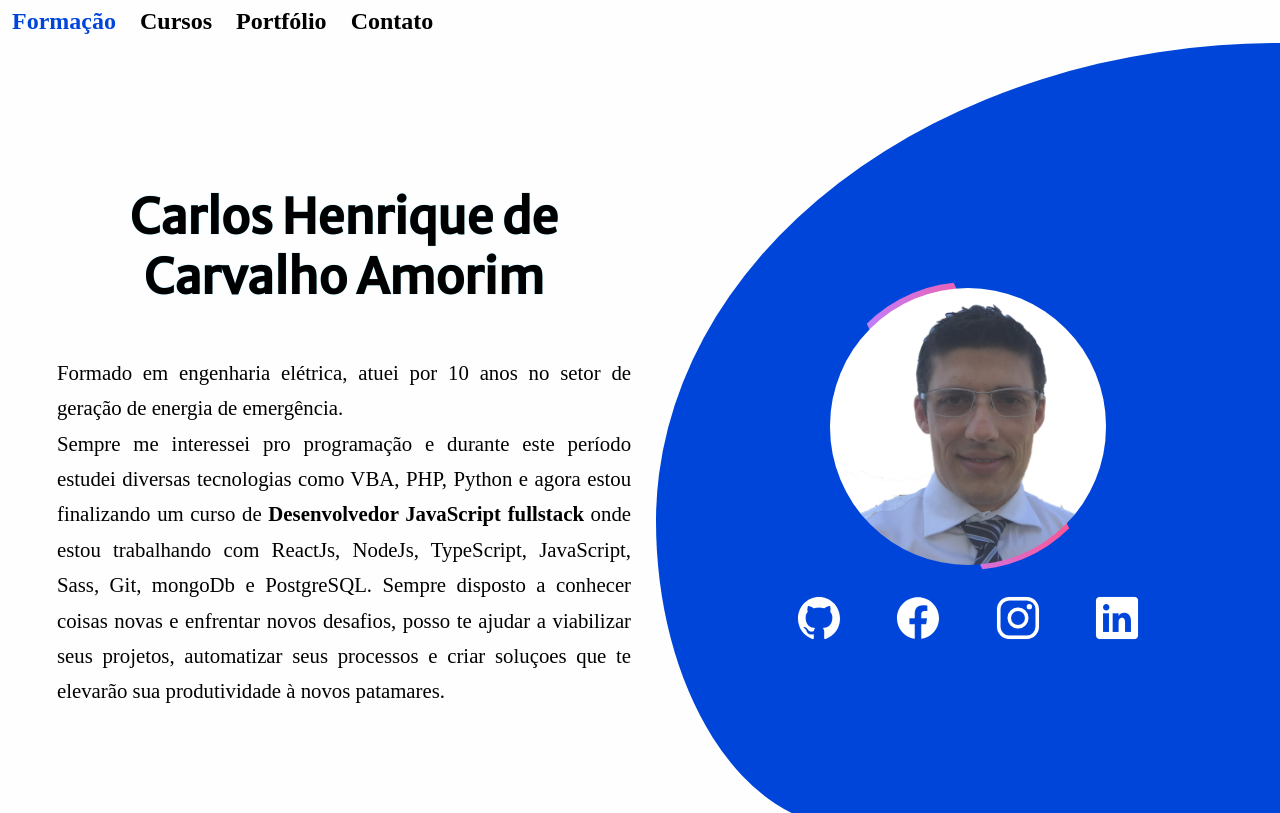
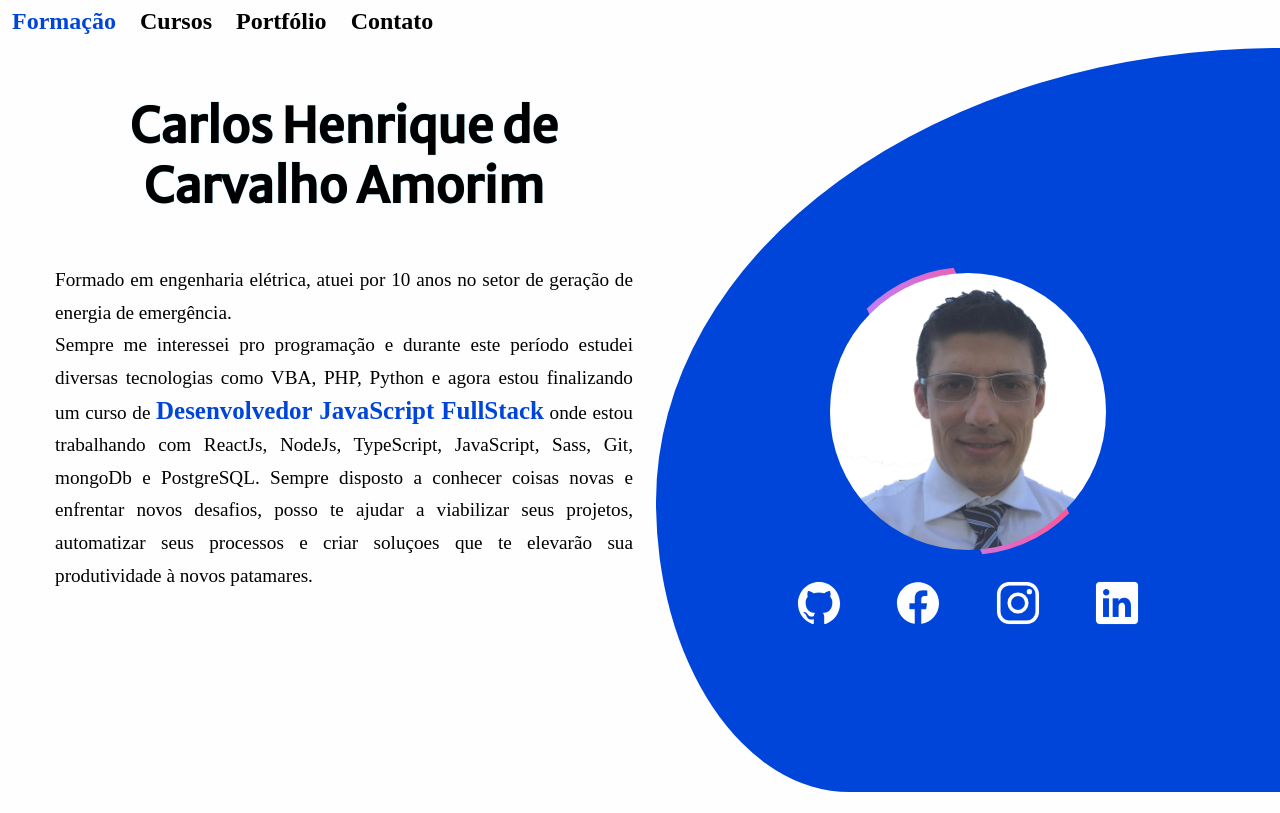
Before and after one commit to ica015/ica015.github.io, a website: page index.html in a window 1280 px wide. Shown: the top 813 px of the page. Drawn offline with nearby package versions, Linux system fonts and the light colour scheme.

Commit message:
Atualização de estilos do menu e carta e apresentação. inclusão de cores personalizadas no 'selection'

```diff
--- a/index.html
+++ b/index.html
@@ -28,8 +28,11 @@
         <div class="descricao">
             <h1>Carlos Henrique de Carvalho Amorim</h1>
             <p>Formado em engenharia elétrica, atuei por 10 anos no setor de geração de energia de emergência.
-                <br>Sempre me interessei pro programação e durante  este período estudei diversas tecnologias como VBA, PHP, Python e agora estou finalizando um curso de <b>Desenvolvedor JavaScript fullstack</b> onde estou trabalhando com ReactJs, NodeJs, TypeScript, JavaScript, Sass, Git, mongoDb e PostgreSQL.
-                Sempre disposto a conhecer coisas novas e enfrentar novos desafios, posso te ajudar a viabilizar seus projetos, automatizar seus processos e criar soluçoes que te elevarão sua produtividade à novos patamares.</p>
+                <br>Sempre me interessei pro programação e durante  este período estudei diversas tecnologias como VBA,
+                PHP, Python e agora estou finalizando um curso de <b>Desenvolvedor JavaScript FullStack</b> onde estou
+                trabalhando com ReactJs, NodeJs, TypeScript, JavaScript, Sass, Git, mongoDb e PostgreSQL.
+                Sempre disposto a conhecer coisas novas e enfrentar novos desafios, posso te ajudar a viabilizar seus projetos,
+                automatizar seus processos e criar soluçoes que te elevarão sua produtividade à novos patamares.</p>
         </div>
         <div class="ondas">
             <div class="imagem">
--- a/src/js/js.js
+++ b/src/js/js.js
@@ -5,9 +5,11 @@ function abre_menu(){
 }
 
 function fecha_menu(){
-    document.getElementById("menu").style.transform = "translateX(-300px)";
-    document.getElementById("ativa_menu").style.display = "block";
-    document.querySelector("section").classList.remove('opaco')
+    if (window.screen.width <= 900){
+        document.getElementById("menu").style.transform = "translateX(-300px)";
+        document.getElementById("ativa_menu").style.display = "block";
+        document.querySelector("section").classList.remove('opaco')
+    }
 }
 
 window.onscroll = () =>{
--- a/src/sass/_partials/_header.sass
+++ b/src/sass/_partials/_header.sass
@@ -1,8 +1,11 @@
+@import './_variables.sass'
 .menu
     display: flex
     justify-content: flex-start
     width: 100%
     padding-top: .5em
+    height: $height-menu
+    transform: translatex(0px)
 
     ul
         display: flex
--- a/src/sass/_partials/_variables.sass
+++ b/src/sass/_partials/_variables.sass
@@ -6,3 +6,4 @@ $azul: #0045da
 $cinza-claro: #fefefe
 $cinza-escuro: #333
 $screen-medio: 900px
+$height-menu: 2.5em
--- a/src/sass/estilo.sass
+++ b/src/sass/estilo.sass
@@ -6,6 +6,9 @@
     padding: 0
     box-sizing: border-box
     //font-family: 'Roboto Mono', monospace
+::selection
+    background: $azul
+    color: $cinza-claro
 
 body
     background: $cinza-claro
@@ -24,21 +27,26 @@ section
     display: grid
     grid-template-columns: 1fr 1fr
     justify-content: space-between
+    min-height: calc( 100vh - $height-menu )
 
     .descricao
         h1
             text-align: center
-            padding-top: 3em
+            padding-top: 1em
             margin-bottom: 1em
             font-family: 'Merriweather Sans', sans-serif
             font-size: 3em
             text-shadow: 0 0 1px $azul-claro
 
         p
-            font-size: 1.3em
+            font-size: 1.2em
             text-align: justify
             padding: 0 1.2em
             line-height: 1.7em
+
+            b
+                color: $azul
+                font-size: 1.3em
 
 
     .ondas
```
Also changed, not shown: src/css/estilo.css, 1 other file.
